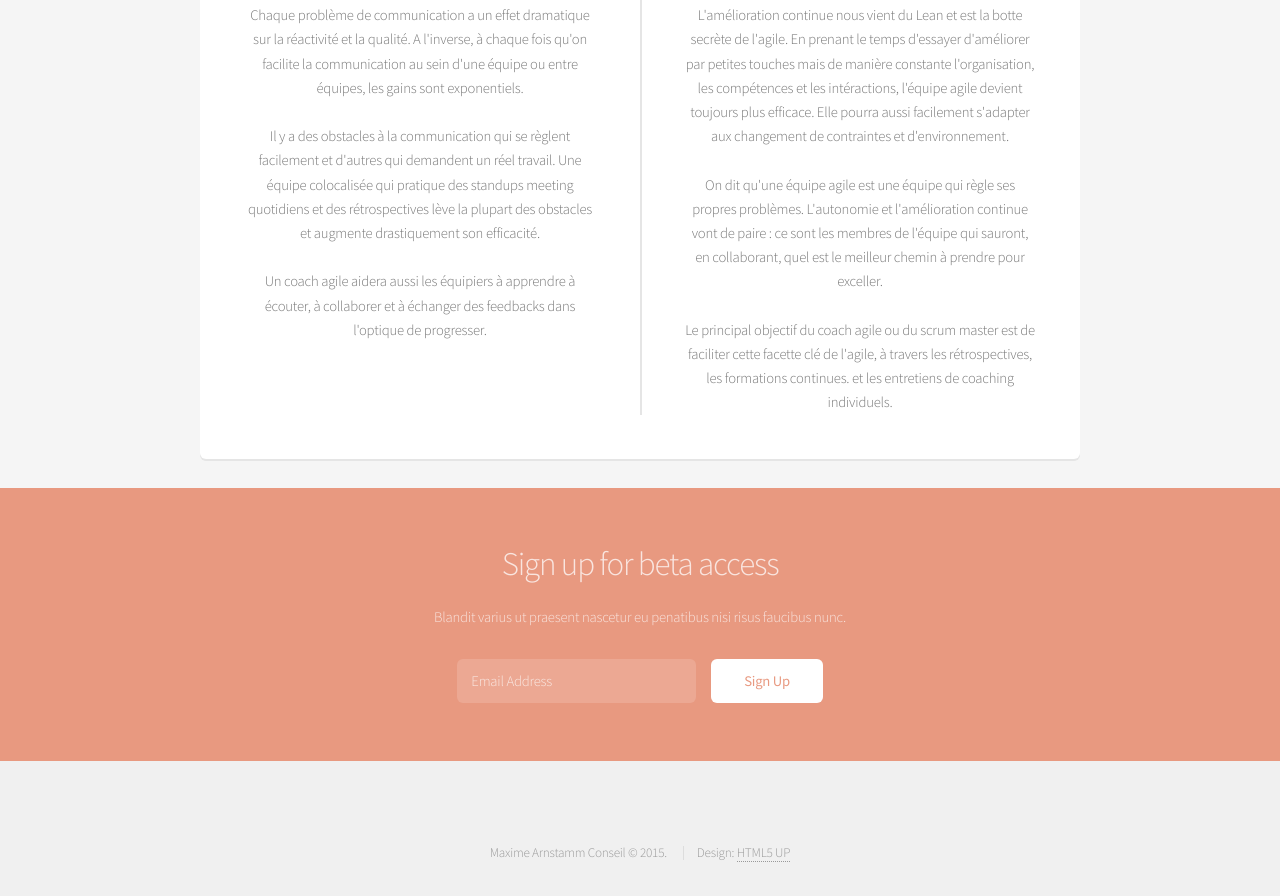
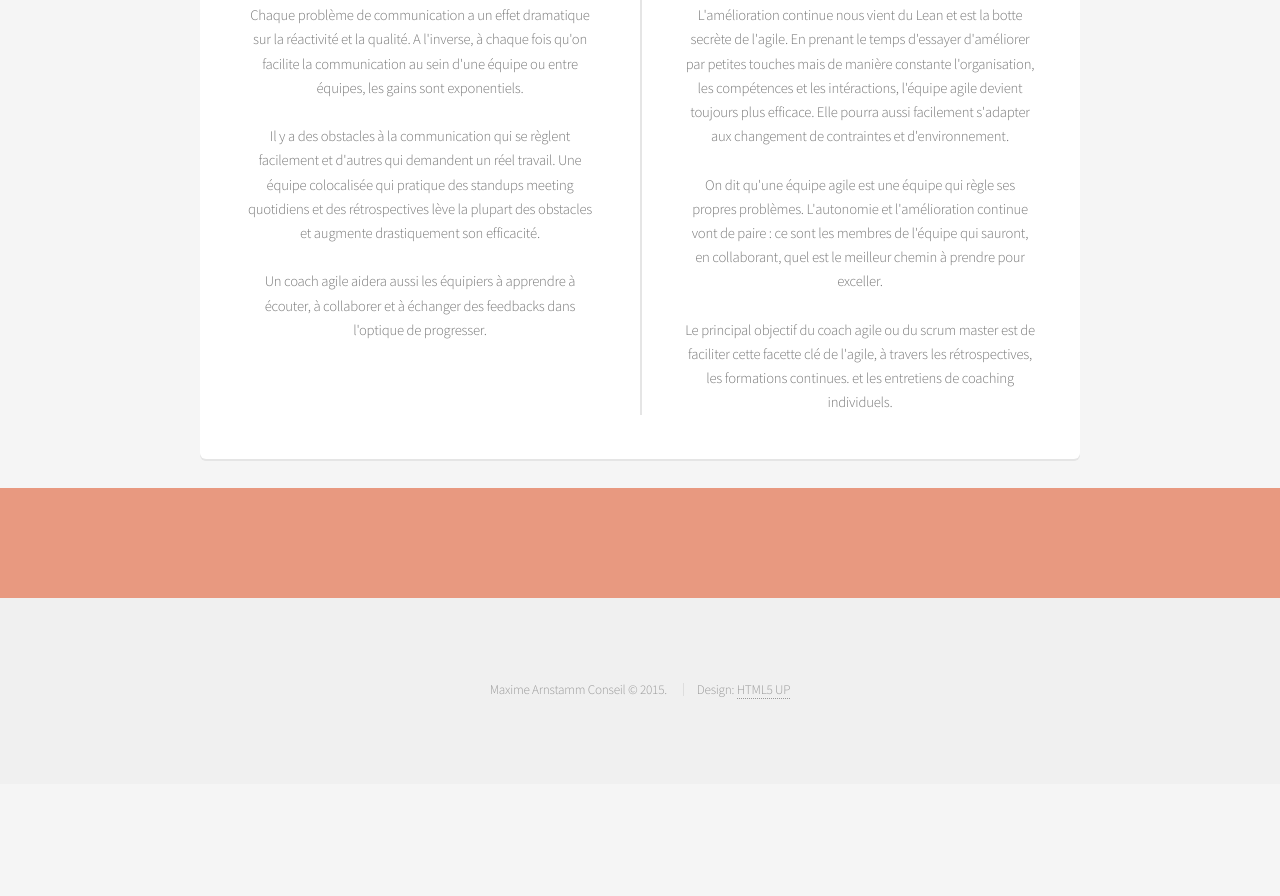
Before and after one commit to MaximeArnstamm/maximearnstamm.github.io, a plain HTML site: page index.html in a window 1280 px wide. Shown: the part 1791-2687 px from the top of the page. After the commit the page ends 2575 px from the top, so only its background shows below. Drawn offline with Linux system fonts and the light colour scheme.

Commit message:
finition

```diff
--- a/index.html
+++ b/index.html
@@ -168,21 +168,6 @@
 
 		<!-- CTA -->
 		<section id="cta">
-
-			<h2>Sign up for beta access</h2>
-			<p>Blandit varius ut praesent nascetur eu penatibus nisi risus faucibus nunc.</p>
-
-			<form>
-				<div class="row uniform 50%">
-					<div class="8u 12u(mobilep)">
-						<input type="email" name="email" id="email" placeholder="Email Address" />
-					</div>
-					<div class="4u 12u(mobilep)">
-						<input type="submit" value="Sign Up" class="fit" />
-					</div>
-				</div>
-			</form>
-
 		</section>
 
 		<!-- Footer -->
```
Also changed, not shown: resume.html (+4 -0 lines).
